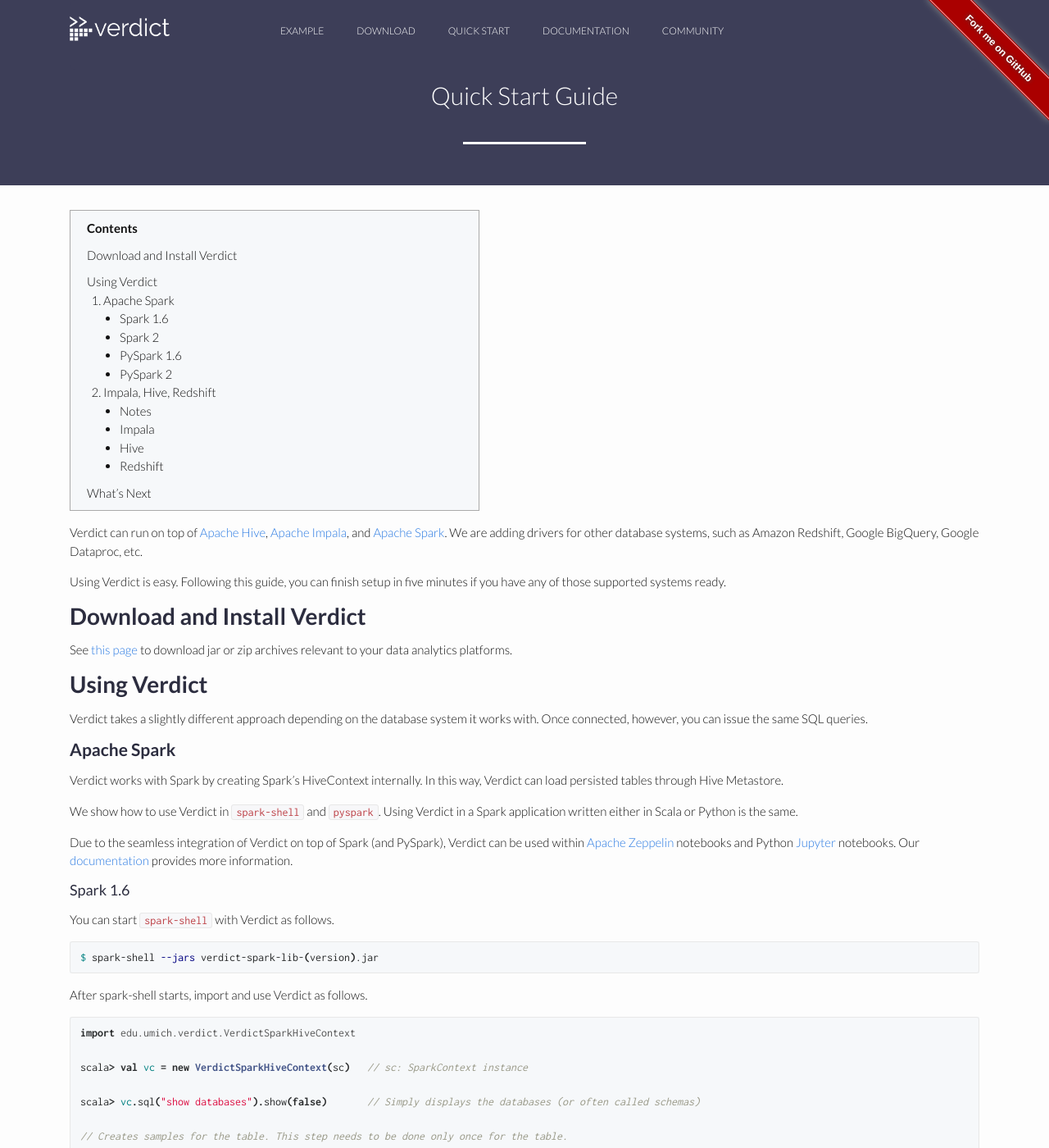
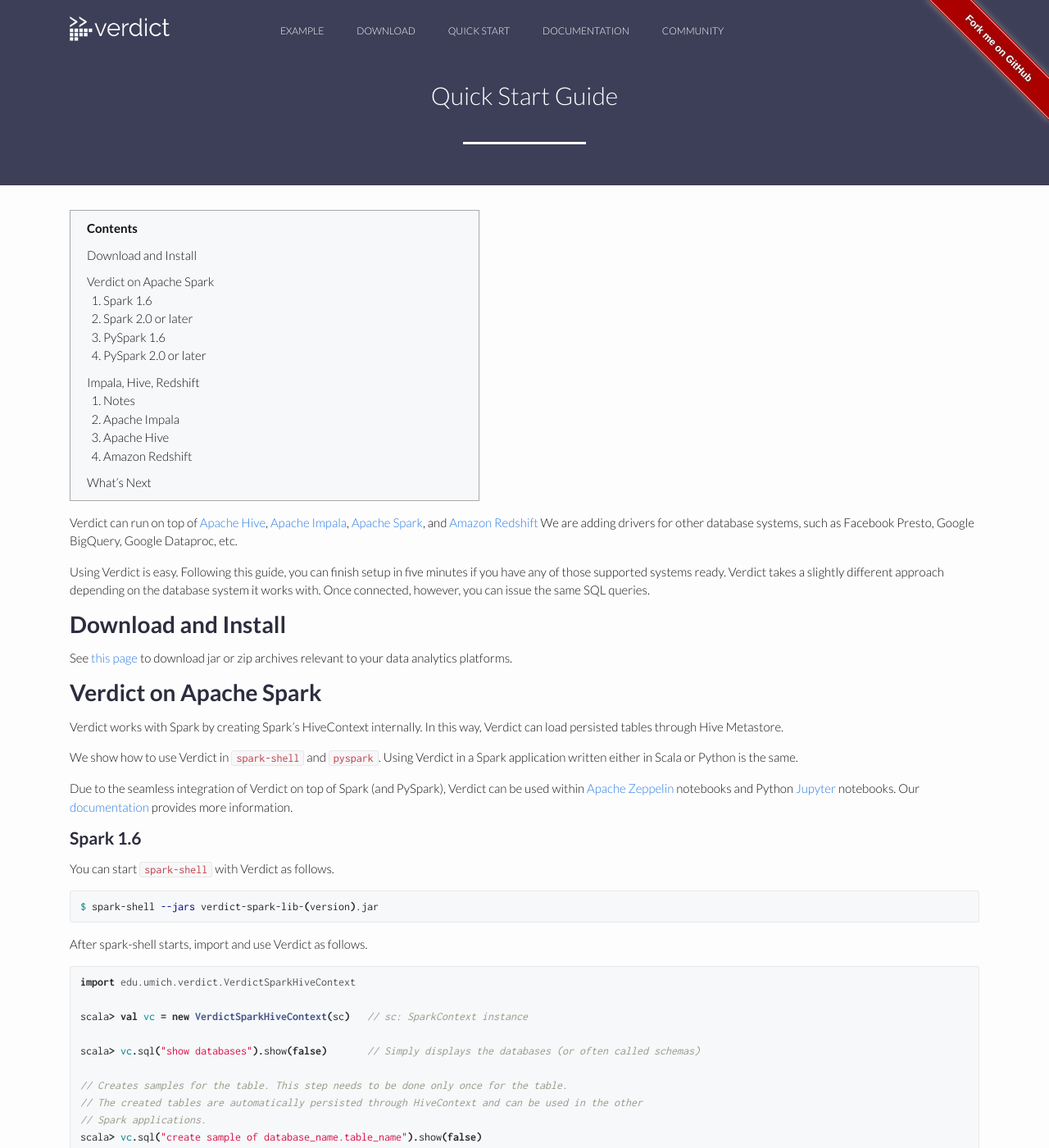
Before and after one commit to verdict-project/verdict-project.github.io, a Jekyll site: the page built from documentation/quick_start/index.md, in a window 1280 px wide and 1400 px high. Shown: the whole window at 82% size. Built offline with Jekyll 4.4.1, drawn with Linux system fonts in a browser that asks for light colours; nearby versions of some CDN libraries; some of the changed text lies outside the part shown.

Commit message:
some outdated info updated

````diff
--- a/documentation/quick_start/index.md
+++ b/documentation/quick_start/index.md
@@ -6,21 +6,18 @@
 * TOC
 {:toc}
 
-Verdict can run on top of [Apache Hive](https://hive.apache.org/), [Apache Impala](https://impala.incubator.apache.org/), and [Apache Spark](https://spark.apache.org/). We are adding drivers for other database systems, such as Amazon Redshift, Google BigQuery, Google Dataproc, etc.
+Verdict can run on top of [Apache Hive](https://hive.apache.org/), [Apache Impala](https://impala.incubator.apache.org/), [Apache Spark](https://spark.apache.org/), and [Amazon Redshift](https://aws.amazon.com/redshift) We are adding drivers for other database systems, such as Facebook Presto, Google BigQuery, Google Dataproc, etc.
 
-Using Verdict is easy. Following this guide, you can finish setup in five minutes if you have any of those supported systems ready.
+Using Verdict is easy. Following this guide, you can finish setup in five minutes if you have any of those supported systems ready. Verdict takes a slightly different approach depending on the database system it works with. Once connected, however, you can issue the same SQL queries.
 
-## Download and Install Verdict
+
+## Download and Install
 
 See [this page]({{ site.baseurl }}/download/) to download jar or zip archives relevant to your data analytics platforms.
 
 
-## Using Verdict
 
-Verdict takes a slightly different approach depending on the database system it works with. Once connected, however, you can issue the same SQL queries.
-
-
-### Apache Spark
+## Verdict on Apache Spark
 
 Verdict works with Spark by creating Spark's HiveContext internally. In this way, Verdict can load persisted tables through Hive Metastore.
 
@@ -29,7 +26,7 @@
 Due to the seamless integration of Verdict on top of Spark (and PySpark), Verdict can be used within [Apache Zeppelin](https://zeppelin.apache.org/) notebooks and Python [Jupyter](http://jupyter.org/) notebooks. Our [documentation](http://verdict-doc.readthedocs.io/en/latest/using.html#in-apache-zeppelin) provides more information.
 
 
-#### Spark 1.6
+### Spark 1.6
 
 You can start `spark-shell` with Verdict as follows.
 
@@ -58,7 +55,7 @@
 The return value of `VerdictSparkHiveContext#sql()` is a Spark's DataFrame class; thus, any methods that work on Spark's DataFrame work on Verdict's answer seamlessly.
 
 
-#### Spark 2
+### Spark 2.0 or later
 
 You can start `spark-shell` with Verdict as follows.
 
@@ -120,21 +117,21 @@
 The return value of `VerdictHiveContext#sql()` is a pyspark's DataFrame class; thus, any methods that work on pyspark's DataFrame work on Verdict's answer seamlessly.
 
 
-#### PySpark 2
+### PySpark 2.0 or later
 
 This will be added shortly.
 
 
-### Impala, Hive, Redshift
+## Impala, Hive, Redshift
 
 We will use our command line interface (which is called `verdict-shell`) for connecting to those databases. You can also programmatically connect to Verdict through its JDBC driver (see [this page](http://verdict-doc.readthedocs.io/en/latest/using.html#jdbc-in-java-python-applications)).
 
-#### Notes
+### Notes
 
 `verdict-shell` relies on the JDBC drivers provided by individual database vendors; thus, if your database is not compatible with the drivers packaged in {{ site.verdict_command_line_zip_name }}, `verdict-shell` will not be able to make a connection to your database. In this case, please contact our team for support. We will add a right set of JDBC drivers promptly.
 
 
-#### Impala
+### Apache Impala
 
 Type the following command in terminal to launch `verdict-shell` that connects to Impala.
 
@@ -159,7 +156,7 @@
 verdict:impala> !quit
 ```
 
-#### Hive
+### Apache Hive
 
 Type the following command in terminal to launch `verdict-shell` that connects to Hive.
 
@@ -184,7 +181,7 @@
 verdict:Apache Hive> !quit
 ```
 
-#### Redshift
+### Amazon Redshift
 
 Type the following command in terminal to launch `verdict-shell` that connects to Amazon Redshift.
 
````
Also changed, not shown: other parts of documentation/quick_start/index.md (+2 -2 lines), download/index.md (+2 -0 lines).
